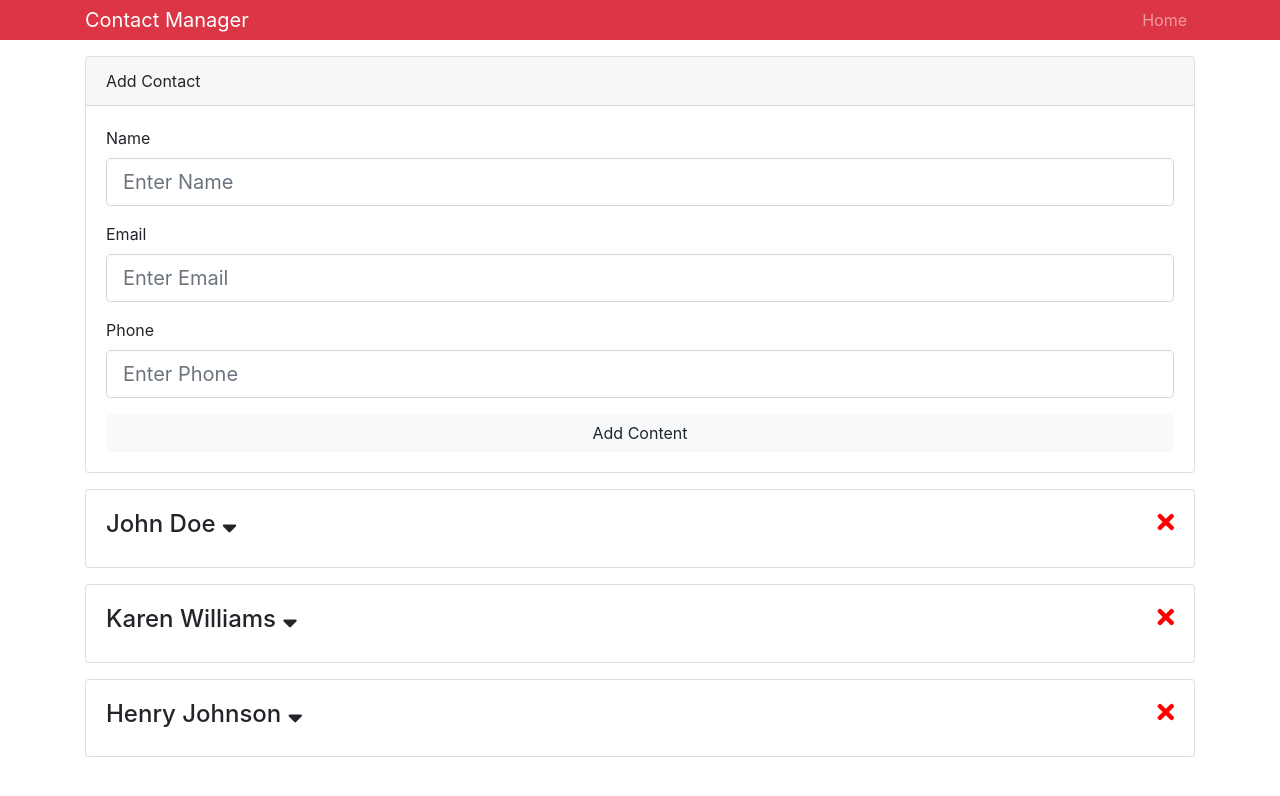
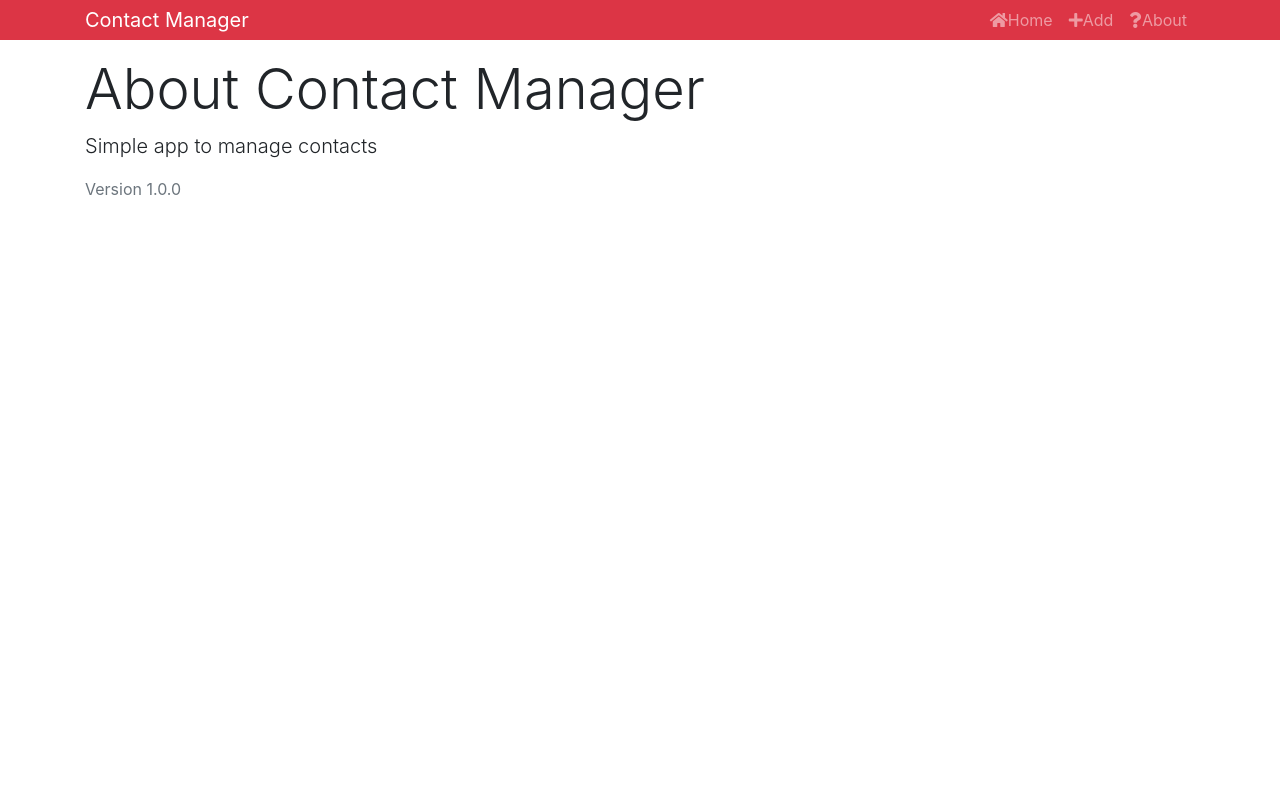
Before and after one commit to davidporosnicu/Contact-Manager, a React (Create React App) app: page /about in a window 1280 px wide. Shown: the top 796 px of the page. Built offline with nearby package versions, Linux system fonts and the light colour scheme.

Commit message:
add Routes (+ NotFound comp & About comp)

```diff
--- a/package.json
+++ b/package.json
@@ -8,6 +8,7 @@
     "classnames": "^2.2.6",
     "react": "^16.8.2",
     "react-dom": "^16.8.2",
+    "react-router-dom": "^4.3.1",
     "react-scripts": "2.1.5",
     "uuid": "^3.3.2"
   },
--- a/src/App.js
+++ b/src/App.js
@@ -1,21 +1,32 @@
 import React, { Component } from 'react'
+import { BrowserRouter as Router, Route, Switch } from 'react-router-dom'
 import Contacts from './components/contacts/Contacts'
+import AddContact from './components/contacts/AddContact'
 import Header from './components/layout/Header'
-import AddContact from './components/contacts/AddContact'
+import About from './components/pages/About'
+import NotFound from './components/pages/NotFound'
+
 import { Provider } from './context'
+
 import 'bootstrap/dist/css/bootstrap.min.css'
 
 class App extends Component {
   render () {
     return (
       <Provider>
-        <div>
-          <Header branding='Contact Manager' />
-          <div className='container'>
-            <AddContact />
-            <Contacts />
+        <Router>
+          <div>
+            <Header branding='Contact Manager' />
+            <div className='container'>
+              <Switch>
+                <Route exact path='/' component={Contacts} />
+                <Route exact path='/contact/add' component={AddContact} />
+                <Route exact path='/about' component={About} />
+                <Route component={NotFound} />
+              </Switch>
+            </div>
           </div>
-        </div>
+        </Router>
       </Provider>
     )
   }
--- a/src/components/contacts/AddContact.js
+++ b/src/components/contacts/AddContact.js
@@ -44,6 +44,8 @@
       phone: '',
       errors: {}
     })
+
+    this.props.history.push('/')
   }
 
   onInputChange = e => this.setState({ [e.target.name]: e.target.value })
--- a/src/components/contacts/Contacts.js
+++ b/src/components/contacts/Contacts.js
@@ -10,6 +10,9 @@
           const { contacts } = value
           return (
             <React.Fragment>
+              <h1 className='display-4 mb-2'>
+                <span className='text-danger'>Contact</span> List
+              </h1>
               {contacts.map(contact => (
                 <Contact key={contact.id} contact={contact} />
               ))}
--- a/src/components/layout/Header.js
+++ b/src/components/layout/Header.js
@@ -1,5 +1,6 @@
 import React from 'react'
 import PropTypes from 'prop-types'
+import { Link } from 'react-router-dom'
 
 const Header = props => {
   const { branding } = props
@@ -12,9 +13,22 @@
         <div>
           <ul className='navbar-nav mr-auto'>
             <li className='nav-item'>
-              <a href='/' className='nav-link'>
+              <Link to='/' className='nav-link'>
+                <i className='fas fa-home' />
                 Home
-              </a>
+              </Link>
+            </li>
+            <li className='nav-item'>
+              <Link to='/contact/add' className='nav-link'>
+                <i className='fas fa-plus' />
+                Add
+              </Link>
+            </li>
+            <li className='nav-item'>
+              <Link to='/about' className='nav-link'>
+                <i className='fas fa-question' />
+                About
+              </Link>
             </li>
           </ul>
         </div>
--- /dev/null
+++ b/src/components/pages/About.js
@@ -0,0 +1,11 @@
+import React from 'react'
+
+export default function About () {
+  return (
+    <div>
+      <h1 className='display-4'>About Contact Manager</h1>
+      <p className='lead'>Simple app to manage contacts</p>
+      <p className='text-secondary'>Version 1.0.0</p>
+    </div>
+  )
+}
--- /dev/null
+++ b/src/components/pages/NotFound.js
@@ -0,0 +1,12 @@
+import React from 'react'
+
+export default function NotFound () {
+  return (
+    <div>
+      <h1 className='display-4'>
+        <span className='text-danger'>404</span> Page Not Found
+      </h1>
+      <p className='lead'>Sorry, that page does not exist</p>
+    </div>
+  )
+}
```
Also changed, not shown: 1 other file (tests, documents, lock files or other folders).
